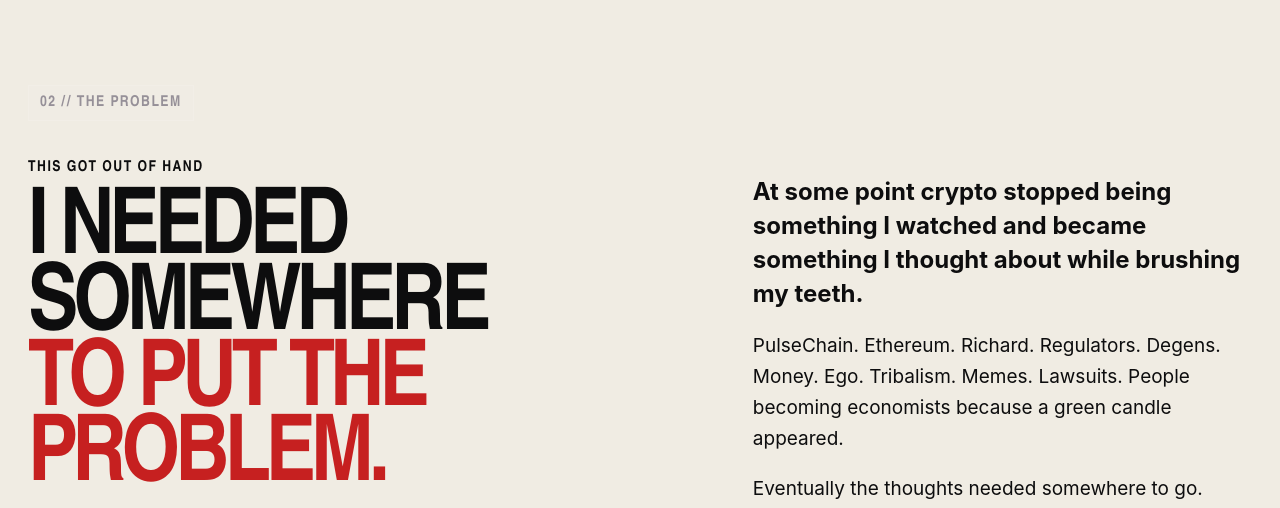
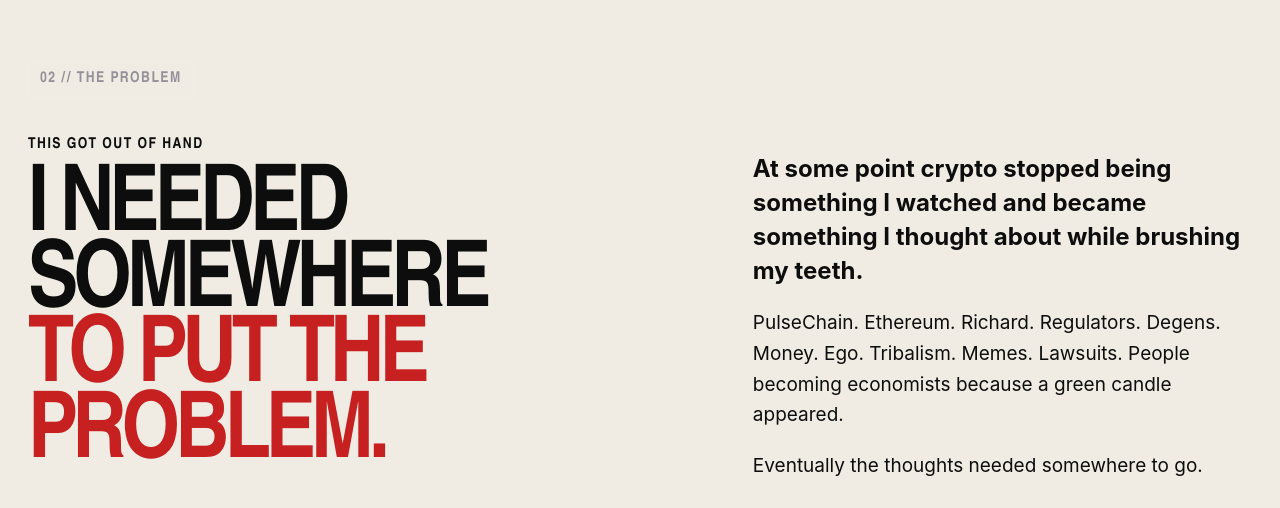
Before and after one commit to HellboxComics/hellboxcomics, a plain HTML site: page index.html in a window 1280 px wide. Shown: the part 975-1483 px from the top of the page. Drawn offline with Linux system fonts and the light colour scheme; no server answers.

Commit message:
Gate 0.2: activate interaction and layout layer

```diff
--- a/index.html
+++ b/index.html
@@ -62,6 +62,7 @@
     >
 
     <link rel="stylesheet" href="/style.css?v=20260828-gate0-1-02">
+    <link rel="stylesheet" href="/gate02.css?v=20260829-gate0-2-01">
 </head>
 
 
```
